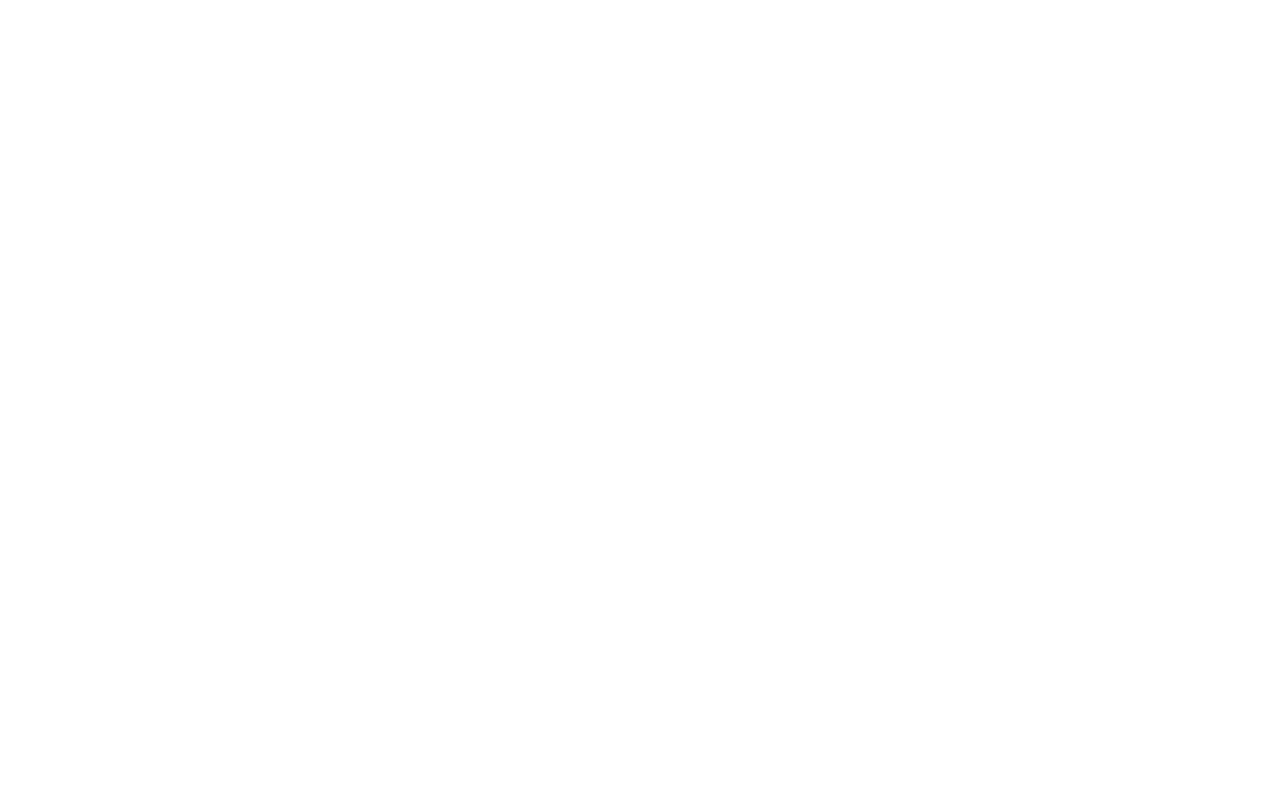
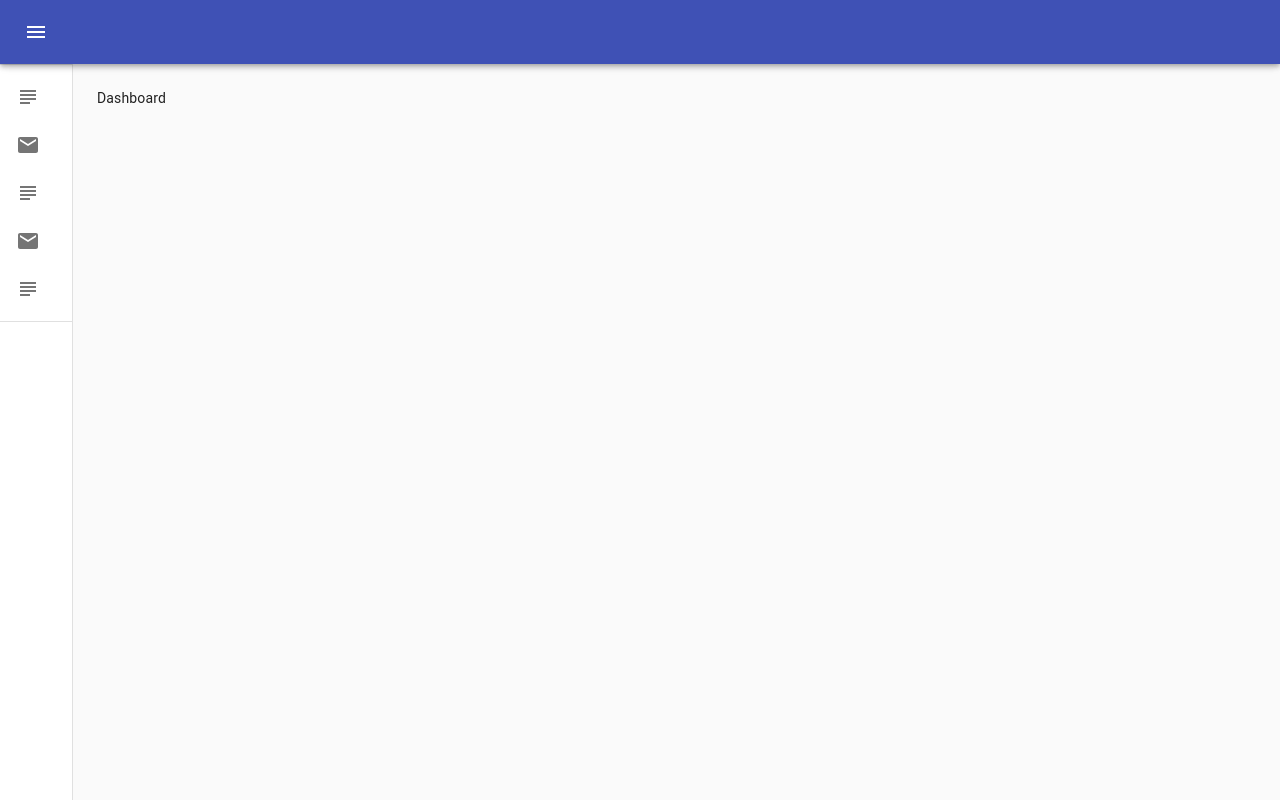
Before and after one commit to PriyankaShinde564/spacecodeassessment, a React (Create React App) app: page /user/dashboard in a window 1280 px wide. Built offline with nearby package versions, Linux system fonts and the light colour scheme.

Commit message:
Task day2- created Login page and Dashboard

```diff
--- a/src/Routes/PublicRoutes/index.js
+++ b/src/Routes/PublicRoutes/index.js
@@ -1,5 +1,6 @@
 import React from "react";
 import { Router, Switch, Route } from "react-router-dom";
+import Dashboard from "../../containers/Dashboard/Dashboard";
 import { UserLogin } from "../../containers/UserLogin";
 
 export default class PublicRoutes extends React.Component {
@@ -8,6 +9,7 @@ export default class PublicRoutes extends React.Component {
       <>
         <Switch>
           <Route path="/user/login" component={UserLogin} />
+          <Route path="/user/dashboard" component={Dashboard} />
         </Switch>
       </>
     );
--- /dev/null
+++ b/src/containers/Dashboard/Dashboard.js
@@ -0,0 +1,166 @@
+import React from "react";
+import clsx from "clsx";
+import { makeStyles, useTheme } from "@material-ui/core/styles";
+import Drawer from "@material-ui/core/Drawer";
+import AppBar from "@material-ui/core/AppBar";
+import Toolbar from "@material-ui/core/Toolbar";
+import List from "@material-ui/core/List";
+import CssBaseline from "@material-ui/core/CssBaseline";
+import Divider from "@material-ui/core/Divider";
+import IconButton from "@material-ui/core/IconButton";
+import MenuIcon from "@material-ui/icons/Menu";
+import ChevronLeftIcon from "@material-ui/icons/ChevronLeft";
+import ChevronRightIcon from "@material-ui/icons/ChevronRight";
+import ListItem from "@material-ui/core/ListItem";
+import ListItemIcon from "@material-ui/core/ListItemIcon";
+import ListItemText from "@material-ui/core/ListItemText";
+import MailIcon from "@material-ui/icons/Mail";
+import SubjectIcon from "@material-ui/icons/Subject";
+
+const drawerWidth = 240;
+
+const useStyles = makeStyles((theme) => ({
+  root: {
+    display: "flex",
+  },
+  appBar: {
+    zIndex: theme.zIndex.drawer + 1,
+    transition: theme.transitions.create(["width", "margin"], {
+      easing: theme.transitions.easing.sharp,
+      duration: theme.transitions.duration.leavingScreen,
+    }),
+  },
+  appBarShift: {
+    marginLeft: drawerWidth,
+    width: `calc(100% - ${drawerWidth}px)`,
+    transition: theme.transitions.create(["width", "margin"], {
+      easing: theme.transitions.easing.sharp,
+      duration: theme.transitions.duration.enteringScreen,
+    }),
+  },
+  menuButton: {
+    marginRight: 36,
+  },
+  hide: {
+    display: "none",
+  },
+  drawer: {
+    width: drawerWidth,
+    flexShrink: 0,
+    whiteSpace: "nowrap",
+  },
+  drawerOpen: {
+    width: drawerWidth,
+    transition: theme.transitions.create("width", {
+      easing: theme.transitions.easing.sharp,
+      duration: theme.transitions.duration.enteringScreen,
+    }),
+  },
+  drawerClose: {
+    transition: theme.transitions.create("width", {
+      easing: theme.transitions.easing.sharp,
+      duration: theme.transitions.duration.leavingScreen,
+    }),
+    overflowX: "hidden",
+    width: theme.spacing(7) + 1,
+    [theme.breakpoints.up("sm")]: {
+      width: theme.spacing(9) + 1,
+    },
+  },
+  toolbar: {
+    display: "flex",
+    alignItems: "center",
+    justifyContent: "flex-end",
+    padding: theme.spacing(0, 1),
+    ...theme.mixins.toolbar,
+  },
+  content: {
+    flexGrow: 1,
+    padding: theme.spacing(3),
+  },
+}));
+
+export default function Dashboard() {
+  const classes = useStyles();
+  const theme = useTheme();
+  const [open, setOpen] = React.useState(false);
+
+  const handleDrawerOpen = () => {
+    setOpen(true);
+  };
+
+  const handleDrawerClose = () => {
+    setOpen(false);
+  };
+
+  return (
+    <div className={classes.root}>
+      <CssBaseline />
+      <AppBar
+        position="fixed"
+        className={clsx(classes.appBar, {
+          [classes.appBarShift]: open,
+        })}
+      >
+        <Toolbar>
+          <IconButton
+            color="inherit"
+            aria-label="open drawer"
+            onClick={handleDrawerOpen}
+            edge="start"
+            className={clsx(classes.menuButton, {
+              [classes.hide]: open,
+            })}
+          >
+            <MenuIcon />
+          </IconButton>
+        </Toolbar>
+      </AppBar>
+      <Drawer
+        variant="permanent"
+        className={clsx(classes.drawer, {
+          [classes.drawerOpen]: open,
+          [classes.drawerClose]: !open,
+        })}
+        classes={{
+          paper: clsx({
+            [classes.drawerOpen]: open,
+            [classes.drawerClose]: !open,
+          }),
+        }}
+      >
+        <div className={classes.toolbar}>
+          <IconButton onClick={handleDrawerClose}>
+            {theme.direction === "rtl" ? (
+              <ChevronRightIcon />
+            ) : (
+              <ChevronLeftIcon />
+            )}
+          </IconButton>
+        </div>
+        <Divider />
+        <List>
+          {[
+            "Dashboard",
+            "Inventory",
+            "Transactions",
+            "Customers",
+            "Reports",
+          ].map((text, index) => (
+            <ListItem button key={text}>
+              <ListItemIcon>
+                {index % 2 === 0 ? <SubjectIcon /> : <MailIcon />}
+              </ListItemIcon>
+              <ListItemText primary={text} />
+            </ListItem>
+          ))}
+        </List>
+        <Divider />
+      </Drawer>
+      <main className={classes.content}>
+        <div className={classes.toolbar} />
+        Dashboard
+      </main>
+    </div>
+  );
+}
--- /dev/null
+++ b/src/containers/Dashboard/index.js
@@ -0,0 +1,3 @@
+import Dashboard from "./Dashboard.js";
+
+export { Dashboard };
--- a/src/containers/UserLogin/UserLogin.js
+++ b/src/containers/UserLogin/UserLogin.js
@@ -1,11 +1,172 @@
 import React from "react";
 
-export default class UserLogin extends React.Component {
-  render() {
-    return (
-      <>
-        <h1>User Login Page</h1>
-      </>
-    );
-  }
+import { makeStyles } from "@material-ui/core/styles";
+import Container from "@material-ui/core/Container";
+import {
+  Paper,
+  Button,
+  CssBaseline,
+  TextField,
+  FormControlLabel,
+  Checkbox,
+  Link,
+  Grid,
+  Box,
+  Typography,
+  InputAdornment,
+  FormControl,
+  IconButton,
+  Input,
+} from "@material-ui/core";
+import EmailIcon from "@material-ui/icons/Email";
+import clsx from "clsx";
+import Visibility from "@material-ui/icons/Visibility";
+import VisibilityOff from "@material-ui/icons/VisibilityOff";
+
+function Copyright() {
+  return (
+    <Typography variant="body2" color="textSecondary" align="center">
+      {"Copyright © "}
+      <Link color="inherit" href="#">
+        Spacecode SAS.
+      </Link>
+      {new Date().getFullYear()}
+      {"."}
+      all rights reserved.
+    </Typography>
+  );
 }
+
+const useStyles = makeStyles((theme) => ({
+  paper: {
+    marginTop: theme.spacing(8),
+    display: "flex",
+    flexDirection: "column",
+    alignItems: "center",
+  },
+  avatar: {
+    margin: theme.spacing(1),
+    backgroundColor: theme.palette.secondary.main,
+  },
+  form: {
+    width: "100%",
+    marginTop: theme.spacing(1),
+  },
+  submit: {
+    margin: theme.spacing(3, 0, 2),
+  },
+  margin: {
+    margin: theme.spacing(1),
+  },
+
+  textField: {
+    width: "45ch",
+  },
+}));
+
+export default function UserLogin() {
+  const classes = useStyles();
+  const [values, setValues] = React.useState({
+    amount: "",
+    password: "",
+    weight: "",
+    weightRange: "",
+    showPassword: false,
+  });
+  const [checked, setChecked] = React.useState(true);
+
+  const handleChangeCheck = (event) => {
+    setChecked(event.target.checked);
+  };
+
+  const handleChange = (prop) => (event) => {
+    setValues({ ...values, [prop]: event.target.value });
+  };
+
+  const handleClickShowPassword = () => {
+    setValues({ ...values, showPassword: !values.showPassword });
+  };
+
+  const handleMouseDownPassword = (event) => {
+    event.preventDefault();
+  };
+
+  return (
+    <Container component="main" maxWidth="xs" justify="center">
+      <Paper className={classes.paper}>
+        <CssBaseline />
+        <div className={classes.paper}>
+          <Typography component="h1" variant="h5">
+            <img
+              src="C:\Users\shind\Work\snapcodeassessment\src\Logo\logo.png"
+              height="100%"
+              width="100%"
+            />
+          </Typography>
+          <form className={classes.form} noValidate>
+            <TextField
+              id="standard-start-adornment"
+              className={clsx(classes.margin, classes.textField)}
+              InputProps={{
+                startAdornment: (
+                  <InputAdornment position="start">
+                    <EmailIcon />
+                  </InputAdornment>
+                ),
+              }}
+            />
+
+            <FormControl className={clsx(classes.margin, classes.textField)}>
+              <Input
+                id="standard-adornment-password"
+                type={values.showPassword ? "text" : "password"}
+                value={values.password}
+                onChange={handleChange("password")}
+                endAdornment={
+                  <InputAdornment position="end">
+                    <IconButton
+                      aria-label="toggle password visibility"
+                      onClick={handleClickShowPassword}
+                      onMouseDown={handleMouseDownPassword}
+                    >
+                      {values.showPassword ? <Visibility /> : <VisibilityOff />}
+                    </IconButton>
+                  </InputAdornment>
+                }
+              />
+            </FormControl>
+
+            <Button
+              type="submit"
+              fullWidth
+              align="center"
+              variant="contained"
+              color="secondary"
+              className={classes.submit}
+            >
+              Sign In
+            </Button>
+            <Grid container>
+              <Grid item xs>
+                <Checkbox
+                  checked={checked}
+                  onChange={handleChangeCheck}
+                  inputProps={{ "aria-label": "primary checkbox" }}
+                />
+                Secure Login
+              </Grid>
+              <Grid item>
+                <Link href="#" variant="body2">
+                  Forgot password?
+                </Link>
+              </Grid>
+            </Grid>
+          </form>
+        </div>
+        <Box mt={8}>
+          <Copyright />
+        </Box>
+      </Paper>
+    </Container>
+  );
+}
```
Also changed, not shown: src/Logo/logo.png (added), src/containers/Dashboard/Dashboard.css (added).
